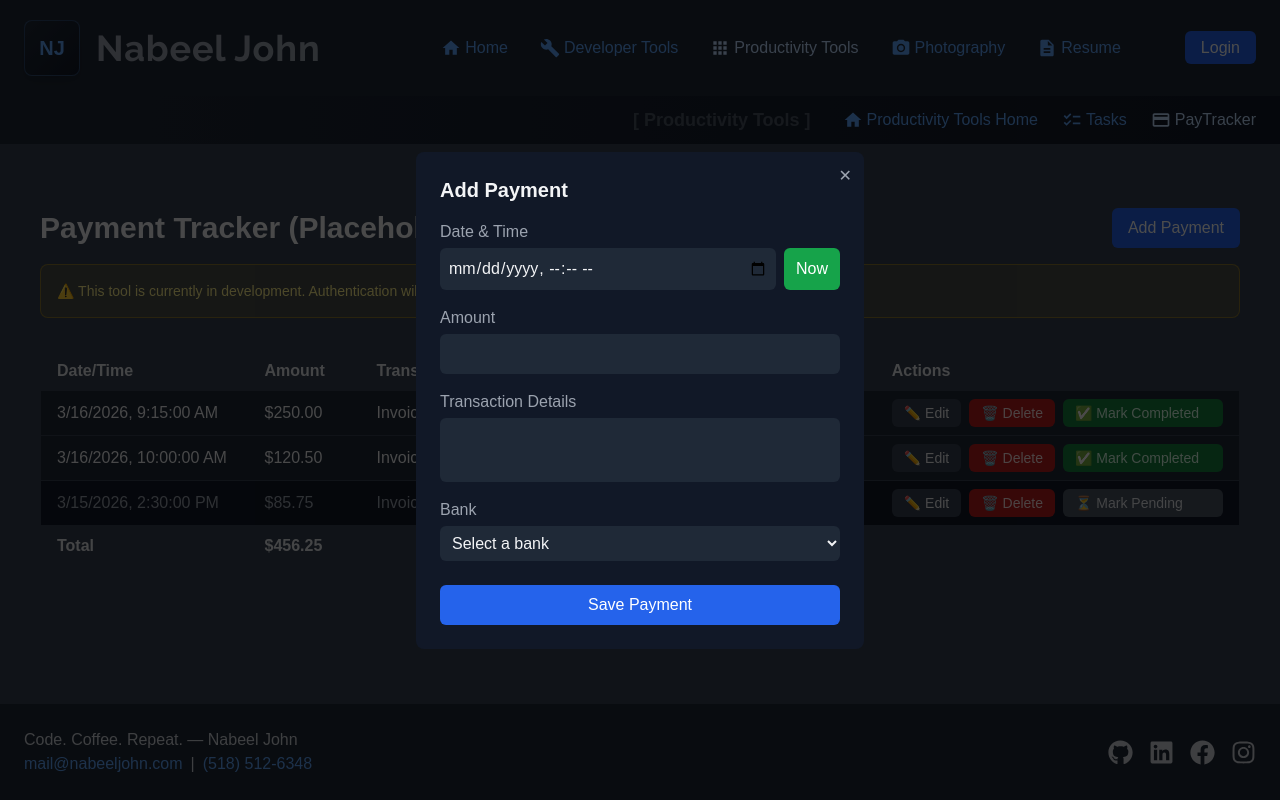
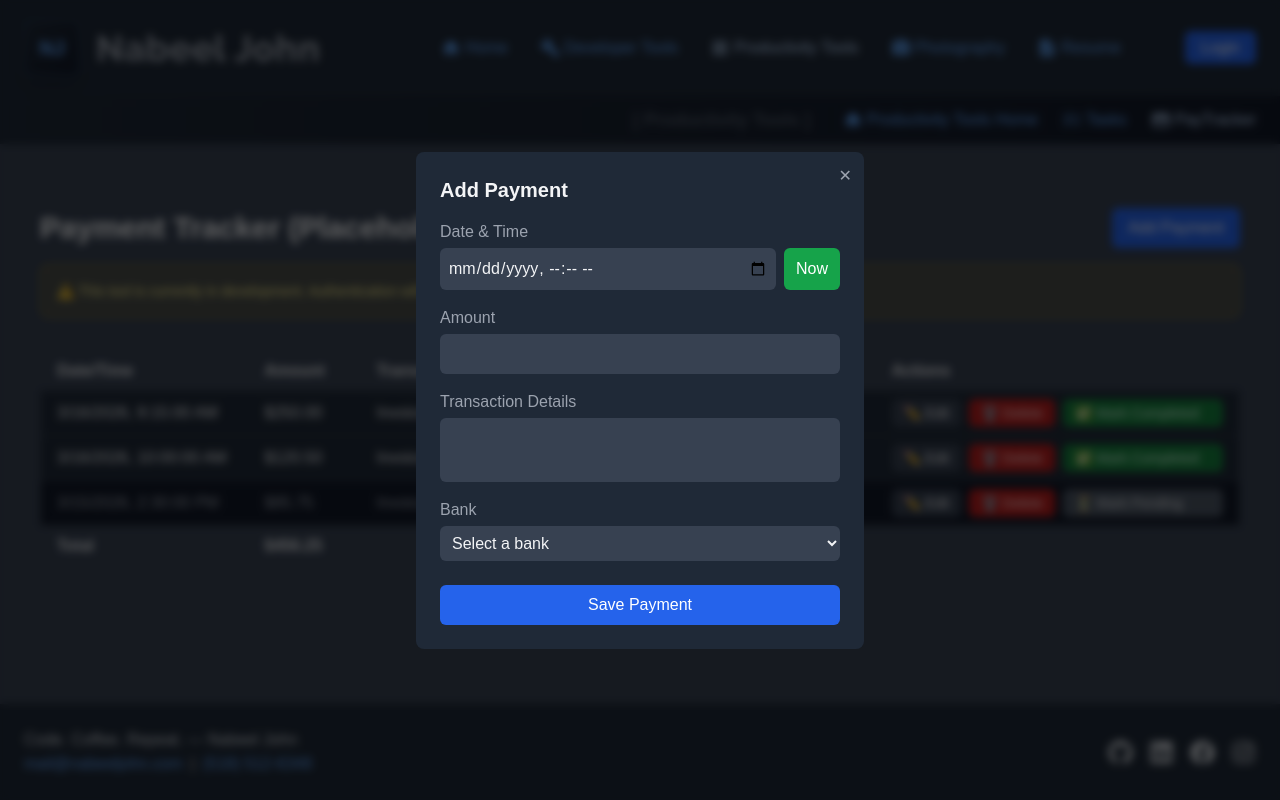
Before and after one commit to nabeeljohn/njohnweb, a Next.js app: page /tools/productivity/paytracker in a window 1280 px wide. Both pictures are taken after a click on the button "Add Payment". Built offline with nearby package versions, Linux system fonts and the light colour scheme.

Commit message:
Add payment modal update

```diff
--- a/app/tools/productivity/paytracker/modals/addpaymentmodal.tsx
+++ b/app/tools/productivity/paytracker/modals/addpaymentmodal.tsx
@@ -32,8 +32,8 @@ export default function AddPaymentModal() {
             </button>
 
             {isOpen && (
-                <div className="fixed inset-0 bg-black bg-opacity-70 flex items-center justify-center z-50">
-                    <div className="bg-gray-900 text-gray-100 p-6 rounded-lg w-full max-w-md relative">
+                <div className="fixed inset-0 bg-black bg-opacity-60 flex items-center justify-center z-50 backdrop-blur-sm">
+                    <div className="bg-gray-800 text-gray-100 p-6 rounded-lg w-full max-w-md relative">
                         {/* Close button */}
                         <button
                             className="absolute top-3 right-3 text-gray-400 hover:text-gray-200"
@@ -51,7 +51,7 @@ export default function AddPaymentModal() {
                                 <div className="flex gap-2">
                                     <input
                                         type="datetime-local"
-                                        className="flex-1 bg-gray-800 text-gray-100 p-2 rounded-md focus:outline-none focus:ring-2 focus:ring-blue-500"
+                                        className="flex-1 bg-gray-700 text-gray-100 p-2 rounded-md focus:outline-none focus:ring-2 focus:ring-blue-500"
                                         value={dateTime}
                                         onChange={(e) => setDateTime(e.target.value)}
                                     />
@@ -71,7 +71,7 @@ export default function AddPaymentModal() {
                                 <input
                                     type="number"
                                     step="0.01"
-                                    className="bg-gray-800 text-gray-100 p-2 rounded-md focus:outline-none focus:ring-2 focus:ring-blue-500"
+                                    className="bg-gray-700 text-gray-100 p-2 rounded-md focus:outline-none focus:ring-2 focus:ring-blue-500"
                                     value={amount}
                                     onChange={(e) => setAmount(e.target.value)}
                                 />
@@ -81,7 +81,7 @@ export default function AddPaymentModal() {
                             <div className="flex flex-col">
                                 <label className="mb-1 text-gray-400">Transaction Details</label>
                                 <textarea
-                                    className="bg-gray-800 text-gray-100 p-2 rounded-md resize-none min-h-[60px] focus:outline-none focus:ring-2 focus:ring-blue-500"
+                                    className="bg-gray-700 text-gray-100 p-2 rounded-md resize-none min-h-[60px] focus:outline-none focus:ring-2 focus:ring-blue-500"
                                     value={details}
                                     onChange={(e) => setDetails(e.target.value)}
                                 />
@@ -91,7 +91,7 @@ export default function AddPaymentModal() {
                             <div className="flex flex-col">
                                 <label className="mb-1 text-gray-400">Bank</label>
                                 <select
-                                    className="bg-gray-800 text-gray-100 p-2 rounded-md focus:outline-none focus:ring-2 focus:ring-blue-500"
+                                    className="bg-gray-700 text-gray-100 p-2 rounded-md focus:outline-none focus:ring-2 focus:ring-blue-500"
                                     value={bank}
                                     onChange={(e) => setBank(e.target.value)}
                                 >
```
